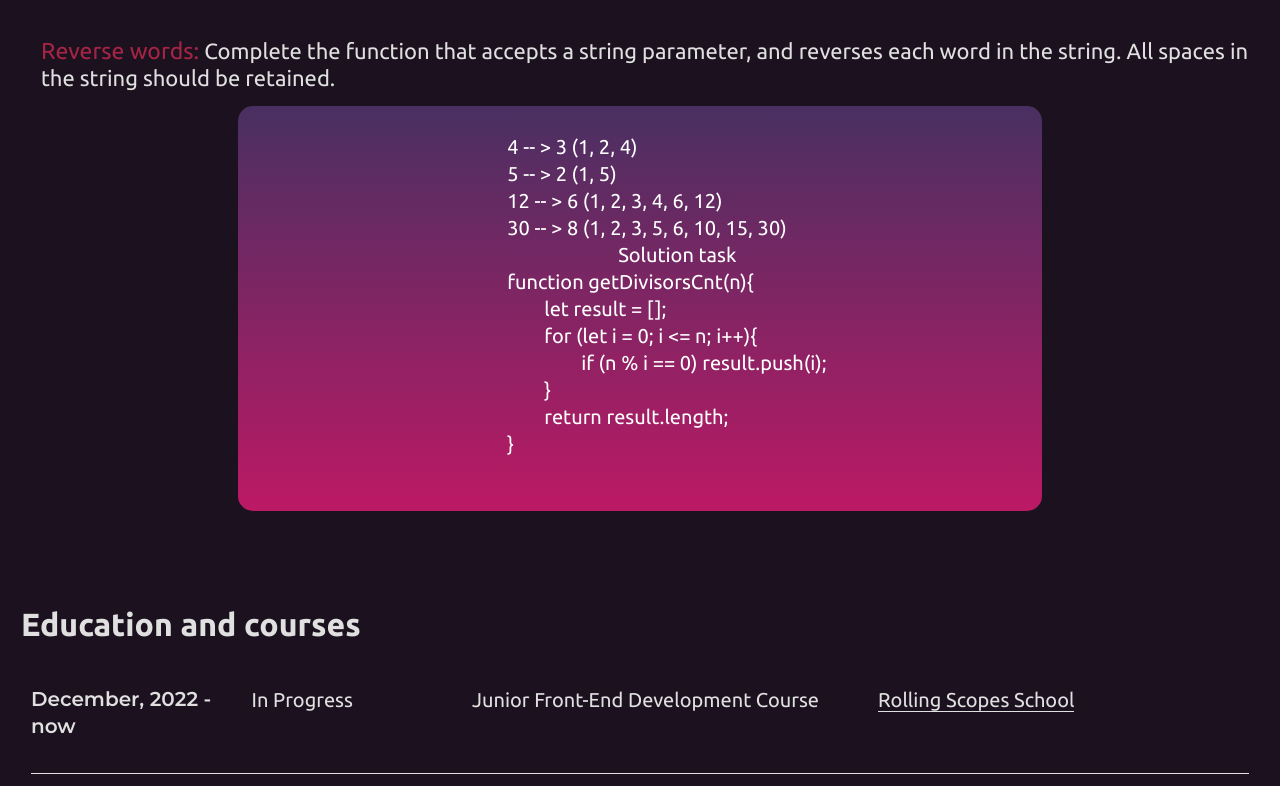
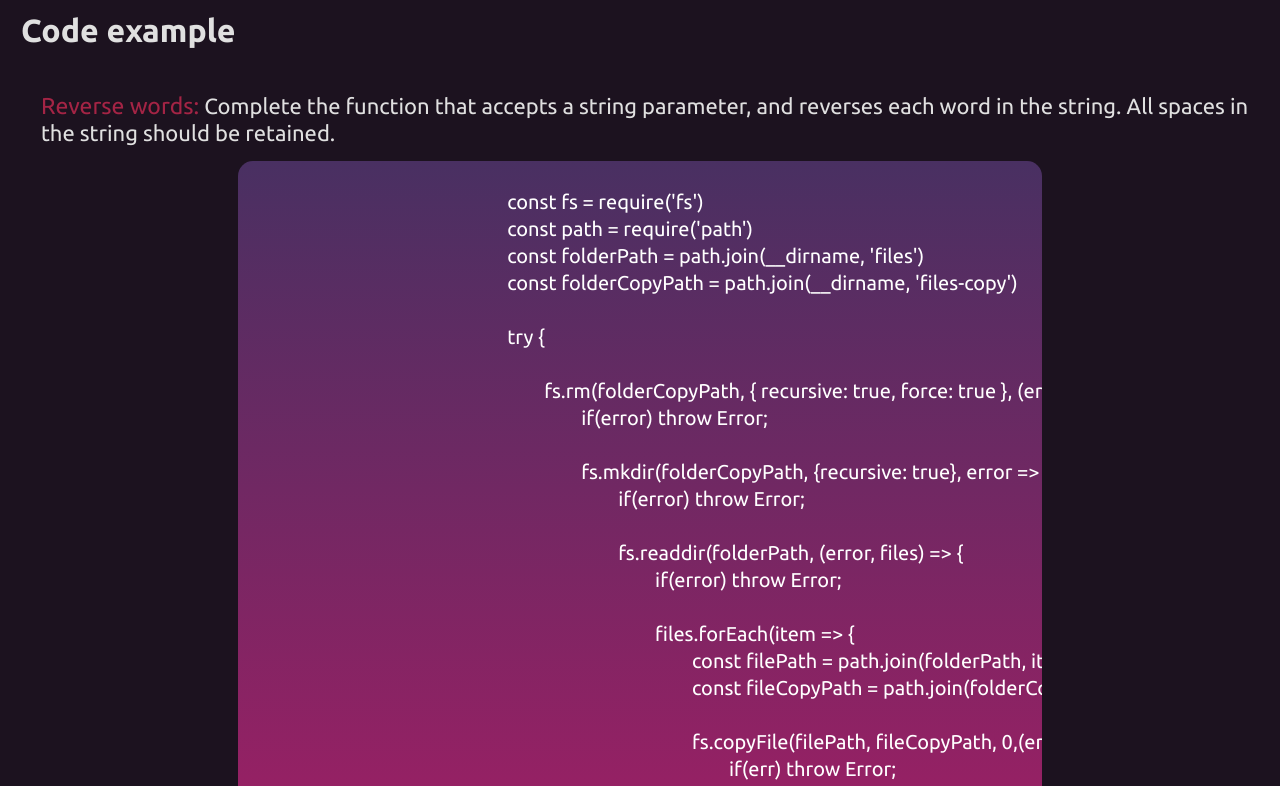
Before and after one commit to 4iTeRiNo/CV, a plain HTML site: page index.html in a window 1280 px wide. Shown: the part 1720-2506 px from the top of the page. Drawn offline with Linux system fonts and the light colour scheme.

Commit message:
feat: update skills (Thu, May 18, 2023 01:29:43 PM)

```diff
--- a/build/style.css
+++ b/build/style.css
@@ -862,12 +862,12 @@ textarea {
 .skills__item::before {
   content: "<";
   margin-left: -12px;
-  color: #a42445;
+  color: #f18ba5;
 }
 
 .skills__item::after {
   content: ">";
-  color: #a42445;
+  color: #f18ba5;
 }
 
 .project {
--- a/index.html
+++ b/index.html
@@ -98,6 +98,8 @@
 							<li class="skills__item">Figma</li>
 							<li class="skills__item">GitHub</li>
 							<li class="skills__item">VSCode</li>
+							<li class="skills__item">Webpack</li>
+							<li class="skills__item">Sass/Scss</li>
 						</ul>
 						<h2 class="title">Soft Skills</h2>
 						<ul class="skills__list">
@@ -134,17 +136,37 @@
 							<div class="code-example__item">
 								<pre class="language-javascript">
 									<code class="code-example__desc">
-										4 -- > 3 (1, 2, 4)
-										5 -- > 2 (1, 5)
-										12 -- > 6 (1, 2, 3, 4, 6, 12)
-										30 -- > 8 (1, 2, 3, 5, 6, 10, 15, 30)
-													Solution task
-										function getDivisorsCnt(n){
-											let result = [];
-											for (let i = 0; i &lt;= n; i++){
-												if (n % i == 0) result.push(i);
-											}
-											return result.length;
+										const fs = require('fs')
+										const path = require('path')
+										const folderPath = path.join(__dirname, 'files')
+										const folderCopyPath = path.join(__dirname, 'files-copy')
+
+										try {
+
+											fs.rm(folderCopyPath, { recursive: true, force: true }, (error) => {
+												if(error) throw Error;
+
+												fs.mkdir(folderCopyPath, {recursive: true}, error => {
+													if(error) throw Error;
+
+													fs.readdir(folderPath, (error, files) => {
+														if(error) throw Error;
+
+														files.forEach(item => {
+															const filePath = path.join(folderPath, item)
+															const fileCopyPath = path.join(folderCopyPath, item)
+
+															fs.copyFile(filePath, fileCopyPath, 0,(err) => {
+																if(err) throw Error;
+															})
+														})
+													})
+													console.log('folder copied')
+												})
+											})
+
+										} catch {
+											console.log('Opps', error)
 										}
 									</code>
 								</pre>
```
